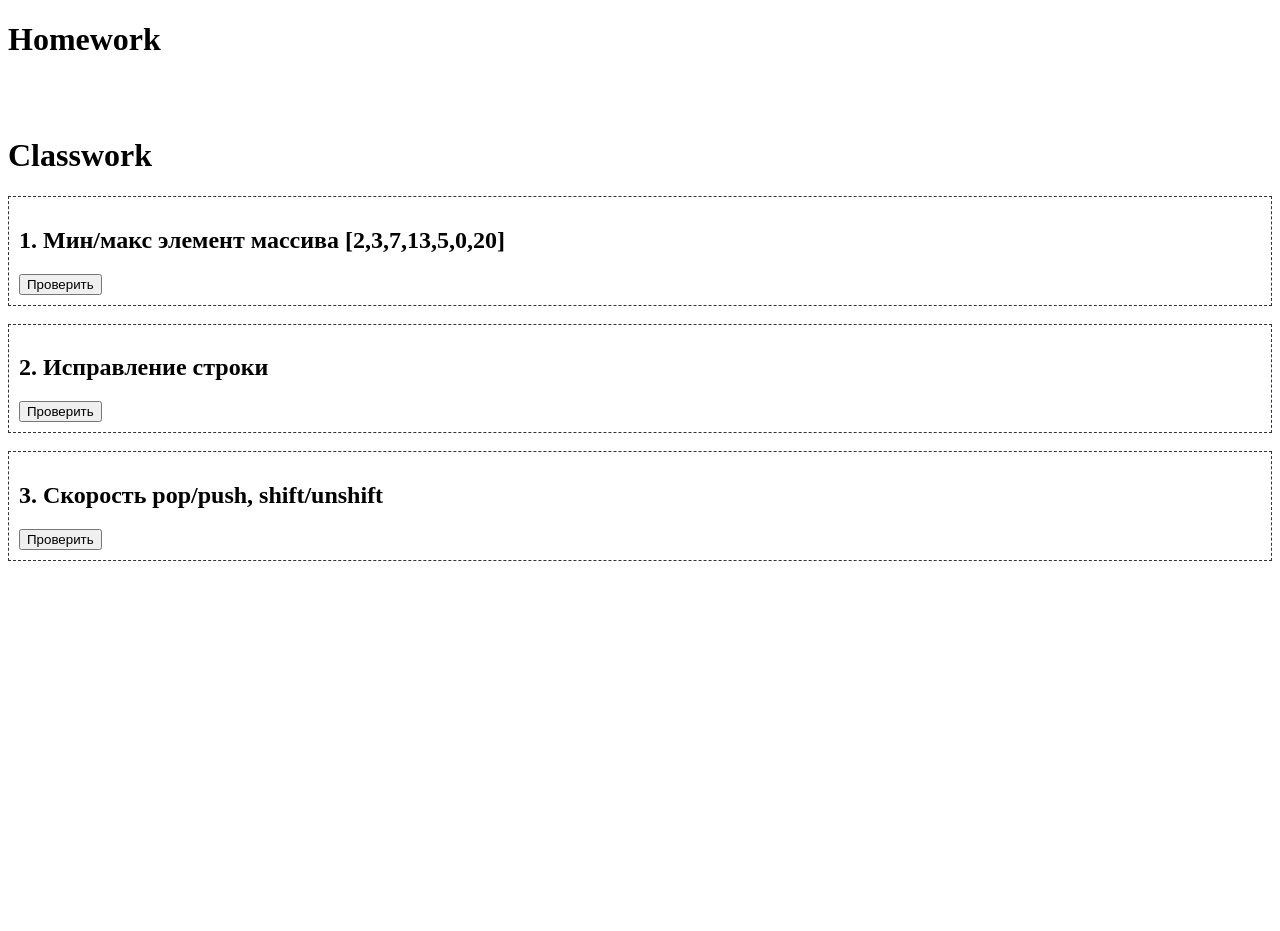
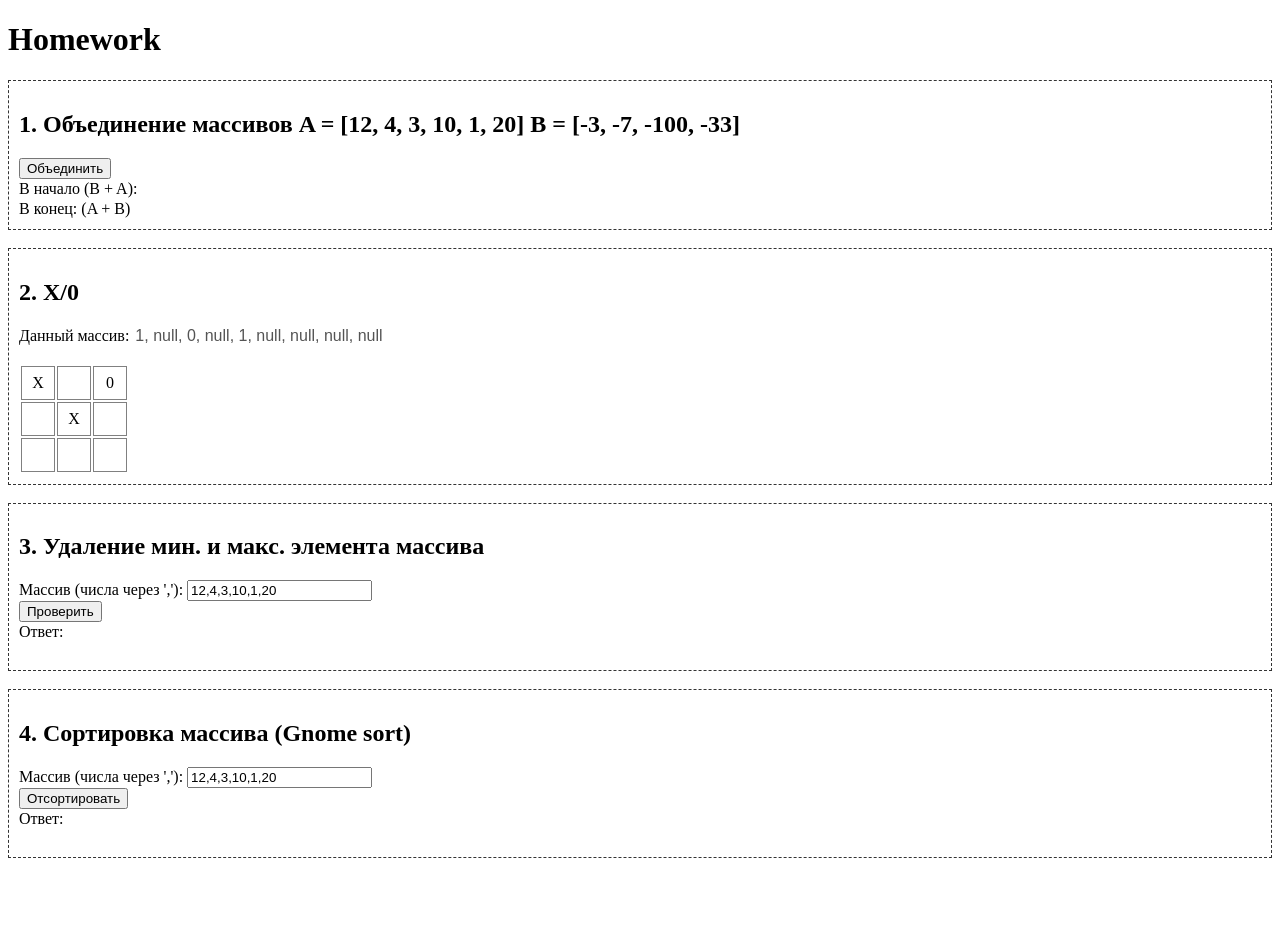
Before and after one commit to Gil707/itmojs, a plain HTML site: page work4/index.html in a window 1280 px wide. Shown: the top 931 px of the page. Before the commit the page ends 800 px from the top, so only its background shows below. Drawn offline with Linux system fonts and the light colour scheme.

Commit message:
homework4

```diff
--- a/work4/functions.js
+++ b/work4/functions.js
@@ -1,3 +1,105 @@
+function arUnion() {
+
+    var arr1 = [12, 4, 3, 10, 1, 20],
+        arr2 = [-3, -7, -100, -33],
+        union1 = document.getElementById('union1'),
+        union2 = document.getElementById('union2');
+
+    var after = arr1.concat(arr2),
+        before = arr2.concat(arr1);
+
+    union1.value = before.toString();
+    union2.value = after.toString();
+
+}
+
+
+function getXO() {
+
+    // var arr = document.getElementById('xoarray').value.split(','),
+    var arr = [1, null, 0, null, 1, null, null, null, null],
+        icon = '';
+
+    for (i = 0; i < arr.length; i += 3) {
+        document.write('<tr>');
+        for (j = i; j < i + 3; j++) {
+            if (arr[j] === 1) {
+                icon = 'X';
+            } else if (arr[j] === 0) {
+                icon = '0';
+            } else icon = '';
+            document.write('<td style="padding: 6px; width: 20px; height: 20px; border: 1px solid gray; text-align: center">' + icon + '</td>')
+        }
+        document.write('</tr>');
+    }
+}
+
+function delMinMax() {
+
+    var arr = document.getElementById('delarray').value.split(','),
+        result = document.getElementById('delarrayresult');
+
+    for (k = 0, len = arr.length; k < len; k++) {
+        arr[k] = parseInt(arr[k]);
+    }
+
+    var min = arr[0], max = arr[0], maxindex = 0, minindex = 0;
+
+    for (i = 0, l = arr.length; i < l; i++) {
+
+        if (arr[i] >= max) {
+            maxindex = i;
+            max = arr[i];
+        } else if (arr[i] < min) {
+            minindex = i;
+            min = arr[i];
+        }
+
+    }
+
+    // delete arr[maxindex];
+    // delete arr[minindex];
+
+    arr.splice(minindex, 1);
+    arr.splice(maxindex - ((maxindex > minindex) ? 1 : 0), 1);
+
+    result.value = ('Result array: ' + arr);
+
+}
+
+function sortArrayCustom() {
+
+    var arr = document.getElementById('sortarray').value.split(','),
+        result = document.getElementById('sortarrayresult');
+
+    var temp, i = 1;
+
+    for (var k = 0, len = arr.length; k < len; k++) {
+        arr[k] = parseInt(arr[k]);
+    }
+
+    console.time('gnomesort');
+
+    while (i < arr.length) {
+        if (i === 0 || arr[i - 1] <= arr[i])
+            i++;
+        else {
+            temp = arr[i];
+            arr[i] = arr[i - 1];
+            arr[i - 1] = temp;
+            i--;
+        }
+    }
+
+    console.timeEnd('gnomesort');
+
+    result.value = (arr);
+
+}
+
+
+/*  Classwork  */
+
 function minMax() {
 
     var arr = [2, 3, 7, 13, 5, 0, 20],
--- a/work4/index.html
+++ b/work4/index.html
@@ -10,10 +10,52 @@
 <body>
 
 <h1>Homework</h1>
-<div>
+<div style="border: 1px dashed #333; padding: 10px;">
+    <h2>1. Объединение массивов A = [12, 4, 3, 10, 1, 20]  B = [-3, -7, -100, -33]</h2>
+    <form>
+        <input type="button" value="Объединить" onclick="arUnion()"><br>
+        В начало (B + A): <input type="text" id="union1" disabled
+                      style="font-size: medium; width: 500px; border: 0; background: transparent"><br>
+        В конец: (A + B)<input type="text" id="union2" disabled
+                      style="font-size: medium; width: 500px; border: 0; background: transparent"><br>
+    </form>
+</div>
+<br>
 
+<div style="border: 1px dashed #333; padding: 10px;">
+    <h2>2. X/0</h2>
+    <form>
+        Данный массив: <input type="text" id="xoarray" disabled style="font-size: medium; width: 500px; border: 0; background: transparent" value="1, null, 0, null, 1, null, null, null, null"><br><br>
+        <table>
+            <script type="text/javascript">
+                getXO();
+            </script>
+        </table>
+    </form>
 </div>
+<br>
 
+<div style="border: 1px dashed #333; padding: 10px;">
+    <h2>3. Удаление мин. и макс. элемента массива</h2>
+    <form>
+        Массив (числа через ','): <input type="text" id="delarray" value="12,4,3,10,1,20"><br>
+        <input type="button" value="Проверить" onclick="delMinMax()"><br>
+
+        Ответ: <input type="text" id="delarrayresult" disabled style="font-size: medium; width: 500px; border: 0; background: transparent"><br><br>
+    </form>
+</div>
+<br>
+
+<div style="border: 1px dashed #333; padding: 10px;">
+    <h2>4. Сортировка массива (Gnome sort)</h2>
+    <form>
+        Массив (числа через ','): <input type="text" id="sortarray" value="12,4,3,10,1,20"><br>
+        <input type="button" value="Отсортировать" onclick="sortArrayCustom()"><br>
+
+        Ответ: <input type="text" id="sortarrayresult" disabled style="font-size: medium; width: 500px; border: 0; background: transparent"><br><br>
+    </form>
+</div>
+<br>
 <br><br>
 <h1>Classwork</h1>
 <div style="border: 1px dashed #333; padding: 10px;">
@@ -33,7 +75,16 @@
 <br>
 
 <div style="border: 1px dashed #333; padding: 10px;">
-    <h2>3. Скорость pop/push, shift/unshift</h2>
+    <h2>3. Скорость pop/push 1000000, shift/unshift 100000</h2>
+    <form>
+        <input type="button" value="Проверить" onclick="checkSpeed()"><br>
+    </form>
+</div>
+<br>
+
+<div style="border: 1px dashed #333; padding: 10px;">
+    <h2>4. Сортировка bubble</h2>
+    <h4>[2, 6, 3, 9, 0, 12, 66, 3, 7, 98, 12, 54, 0, 3, 65, 5, 1, 67, 34, 42, 234, 53, 12, 54]</h4>
     <form>
         <input type="button" value="Проверить" onclick="bubble()"><br>
     </form>
```
